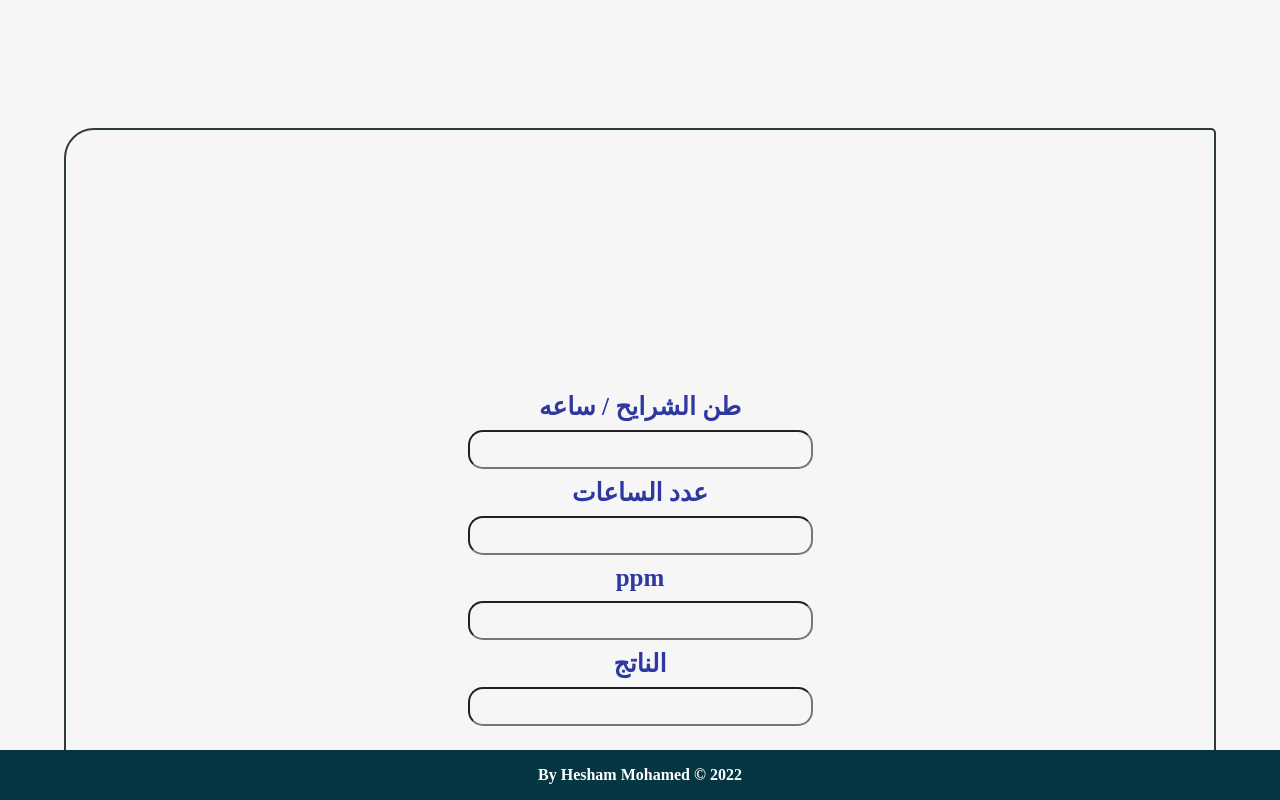
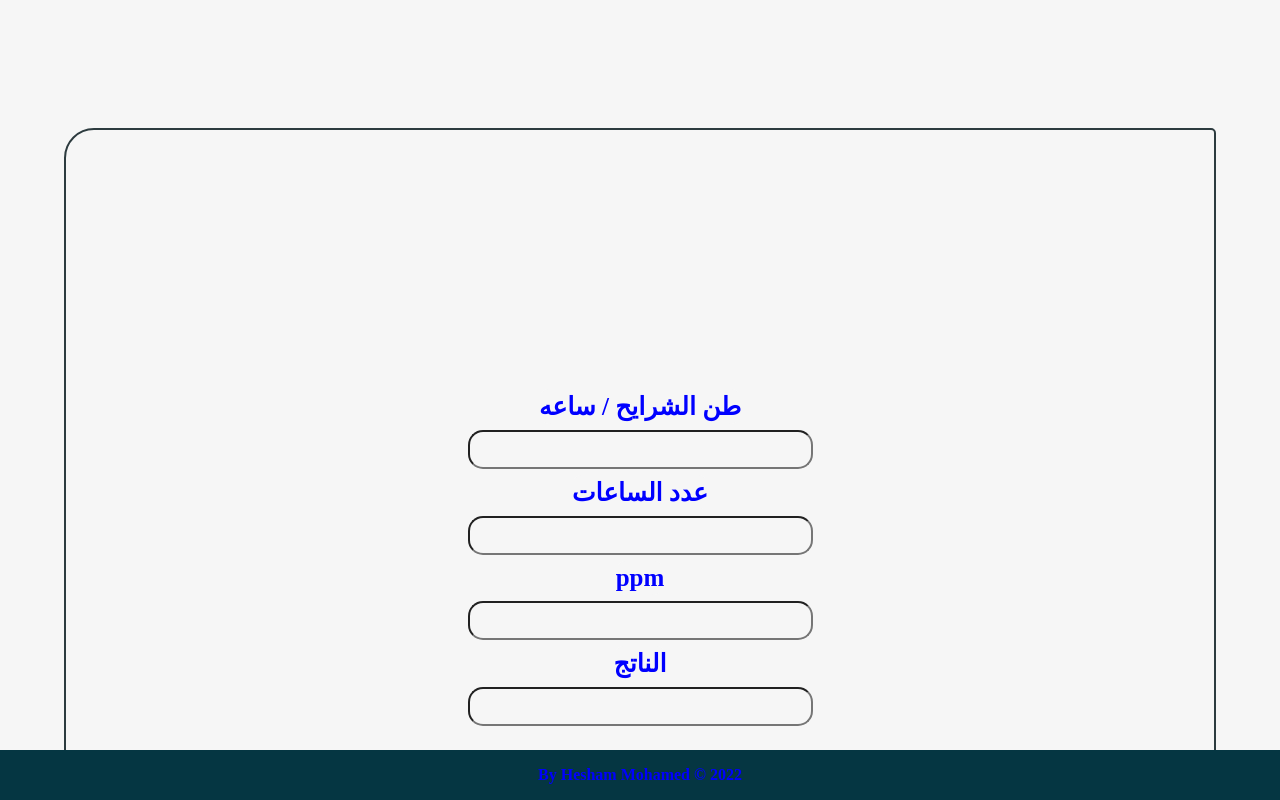
Before and after one commit to abo-habeba/ppm, a plain HTML site: page index.html in a window 1280 px wide. Shown: the top 800 px of the page. Drawn offline with Linux system fonts and the light colour scheme.

Commit message:
Update index.html

```diff
--- a/index.html
+++ b/index.html
@@ -10,6 +10,7 @@
       margin: 0px;
       padding: 0px;
       background-color: #f6f6f6;
+      color: blue;
     }
     form {
       margin: 10% 5%;
@@ -19,7 +20,7 @@
       align-items: center;
       font-size: 25px;
       font-weight: 900;
-      color: #2e38a1;
+
       border: solid #2d3b3f 2px;
       border-radius: 30px 5px;
 
```
